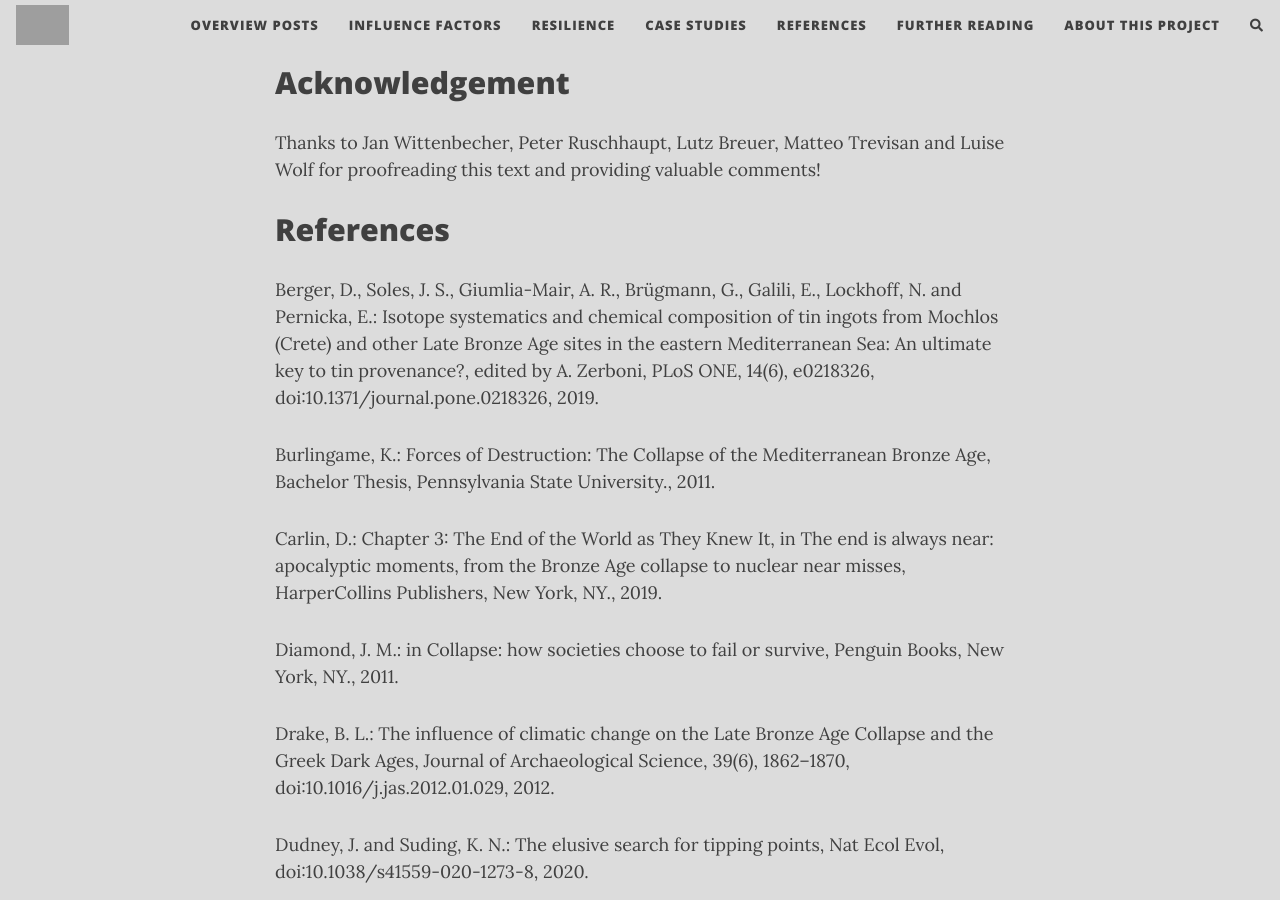
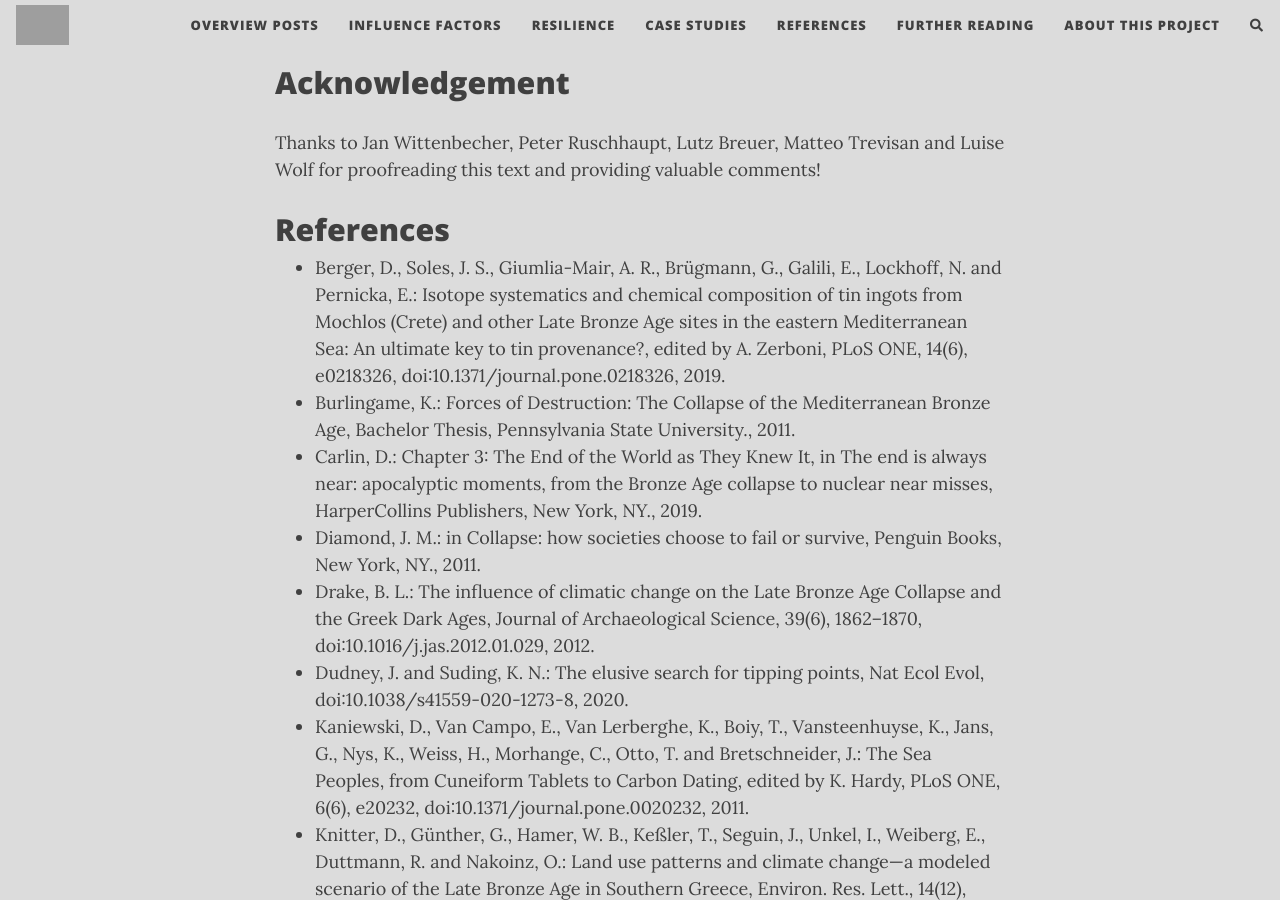
Before and after one commit to florianjehn/Societal_Collapse, a Jekyll site: the page built from _posts/2020-10-28-bronze_age.md, in a window 1280 px wide and 900 px high, scrolled down 5843 px. Built offline with Jekyll 4.4.1, drawn with Linux system fonts in a browser that asks for light colours; nearby versions of some CDN libraries; comment, search, counter and statistics services are not loaded; grey boxes are pictures that could not be loaded.

Commit message:
Updating reference list formatting

```diff
--- a/_posts/2020-10-28-bronze_age.md
+++ b/_posts/2020-10-28-bronze_age.md
@@ -47,34 +47,19 @@ Thanks to Jan Wittenbecher, Peter Ruschhaupt, Lutz Breuer, Matteo Trevisan and L
 
 # References
 
-Berger, D., Soles, J. S., Giumlia-Mair, A. R., Brügmann, G., Galili, E., Lockhoff, N. and Pernicka, E.: Isotope systematics and chemical composition of tin ingots from Mochlos (Crete) and other Late Bronze Age sites in the eastern Mediterranean Sea: An ultimate key to tin provenance?, edited by A. Zerboni, PLoS ONE, 14(6), e0218326, doi:10.1371/journal.pone.0218326, 2019.
-
-Burlingame, K.: Forces of Destruction: The Collapse of the Mediterranean Bronze Age, Bachelor Thesis, Pennsylvania State University., 2011.
-
-Carlin, D.: Chapter 3: The End of the World as They Knew It, in The end is always near: apocalyptic moments, from the Bronze Age collapse to nuclear near misses, HarperCollins Publishers, New York, NY., 2019.
-
-Diamond, J. M.: in Collapse: how societies choose to fail or survive, Penguin Books, New York, NY., 2011.
-
-Drake, B. L.: The influence of climatic change on the Late Bronze Age Collapse and the Greek Dark Ages, Journal of Archaeological Science, 39(6), 1862–1870, doi:10.1016/j.jas.2012.01.029, 2012.
-
-Dudney, J. and Suding, K. N.: The elusive search for tipping points, Nat Ecol Evol, doi:10.1038/s41559-020-1273-8, 2020.
-
-Kaniewski, D., Van Campo, E., Van Lerberghe, K., Boiy, T., Vansteenhuyse, K., Jans, G., Nys, K., Weiss, H., Morhange, C., Otto, T. and Bretschneider, J.: The Sea Peoples, from Cuneiform Tablets to Carbon Dating, edited by K. Hardy, PLoS ONE, 6(6), e20232, doi:10.1371/journal.pone.0020232, 2011.
-
-Knitter, D., Günther, G., Hamer, W. B., Keßler, T., Seguin, J., Unkel, I., Weiberg, E., Duttmann, R. and Nakoinz, O.: Land use patterns and climate change—a modeled scenario of the Late Bronze Age in Southern Greece, Environ. Res. Lett., 14(12), 125003, doi:10.1088/1748-9326/ab5126, 2019.
-
-Lenton, T. M., Rockström, J., Gaffney, O., Rahmstorf, S., Richardson, K., Steffen, W. and Schellnhuber, H. J.: Climate tipping points — too risky to bet against, Nature, 575(7784), 592–595, doi:10.1038/d41586-019-03595-0, 2019.
-
-Marinatos, S.: The Volcanic Destruction of Minoan Crete, Antiquity, 13(52), 425–439, doi:10.1017/S0003598X00028088, 1939.
-
-Nakassis, D., Parkinson, W. A. and Galaty, M. L.: Redistribution in Aegean Palatial Societies Redistributive Economies from a Theoretical and Cross-Cultural Perspective, American Journal of Archaeology, 115(2), 177–184, doi:10.3764/aja.115.2.177, 2011.
-
-Norrie, P.: How Disease Affected the End of the Bronze Age, in A History of Disease in Ancient Times: More Lethal than War, edited by P. Norrie, pp. 61–101, Springer International Publishing, Cham., 2016.
-
-Nur, A. and Cline, E. H.: Poseidon’s Horses: Plate Tectonics and Earthquake Storms in the Late Bronze Age Aegean and Eastern Mediterranean, Journal of Archaeological Science, 27(1), 43–63, doi:10.1006/jasc.1999.0431, 2000.
-
-Varberg, J., Kaul, F. and Gratuze, B.: Bronze Age Glass and Amber Evidence of Bronze Age long distance exchange, Adoranten, (2019), 5–29, 2020.
-
-Weiss, H.: The decline of Late Bronze Age civilization as a possible response to climatic change, Climatic Change, 4(2), 173–198, 1982.
-
-Yurko, F. J.: End of the Late Bronze Age and other crisis periods: a volcanic cause?, in Gold of praise: studies on ancient Egypt in honor of Edward F. Wente, edited by E. F. Wente, E. Teeter, and J. A. Larson, Oriental Institute of the University of Chicago, Chicago, Ill., 1999.
+* Berger, D., Soles, J. S., Giumlia-Mair, A. R., Brügmann, G., Galili, E., Lockhoff, N. and Pernicka, E.: Isotope systematics and chemical composition of tin ingots from Mochlos (Crete) and other Late Bronze Age sites in the eastern Mediterranean Sea: An ultimate key to tin provenance?, edited by A. Zerboni, PLoS ONE, 14(6), e0218326, doi:10.1371/journal.pone.0218326, 2019.
+* Burlingame, K.: Forces of Destruction: The Collapse of the Mediterranean Bronze Age, Bachelor Thesis, Pennsylvania State University., 2011.
+* Carlin, D.: Chapter 3: The End of the World as They Knew It, in The end is always near: apocalyptic moments, from the Bronze Age collapse to nuclear near misses, HarperCollins Publishers, New York, NY., 2019.
+* Diamond, J. M.: in Collapse: how societies choose to fail or survive, Penguin Books, New York, NY., 2011.
+* Drake, B. L.: The influence of climatic change on the Late Bronze Age Collapse and the Greek Dark Ages, Journal of Archaeological Science, 39(6), 1862–1870, doi:10.1016/j.jas.2012.01.029, 2012.
+* Dudney, J. and Suding, K. N.: The elusive search for tipping points, Nat Ecol Evol, doi:10.1038/s41559-020-1273-8, 2020.
+* Kaniewski, D., Van Campo, E., Van Lerberghe, K., Boiy, T., Vansteenhuyse, K., Jans, G., Nys, K., Weiss, H., Morhange, C., Otto, T. and Bretschneider, J.: The Sea Peoples, from Cuneiform Tablets to Carbon Dating, edited by K. Hardy, PLoS ONE, 6(6), e20232, doi:10.1371/journal.pone.0020232, 2011.
+* Knitter, D., Günther, G., Hamer, W. B., Keßler, T., Seguin, J., Unkel, I., Weiberg, E., Duttmann, R. and Nakoinz, O.: Land use patterns and climate change—a modeled scenario of the Late Bronze Age in Southern Greece, Environ. Res. Lett., 14(12), 125003, doi:10.1088/1748-9326/ab5126, 2019.
+* Lenton, T. M., Rockström, J., Gaffney, O., Rahmstorf, S., Richardson, K., Steffen, W. and Schellnhuber, H. J.: Climate tipping points — too risky to bet against, Nature, 575(7784), 592–595, doi:10.1038/d41586-019-03595-0, 2019.
+* Marinatos, S.: The Volcanic Destruction of Minoan Crete, Antiquity, 13(52), 425–439, doi:10.1017/S0003598X00028088, 1939.
+* Nakassis, D., Parkinson, W. A. and Galaty, M. L.: Redistribution in Aegean Palatial Societies Redistributive Economies from a Theoretical and Cross-Cultural Perspective, American Journal of Archaeology, 115(2), 177–184, doi:10.3764/aja.115.2.177, 2011.
+* Norrie, P.: How Disease Affected the End of the Bronze Age, in A History of Disease in Ancient Times: More Lethal than War, edited by P. Norrie, pp. 61–101, Springer International Publishing, Cham., 2016.
+* Nur, A. and Cline, E. H.: Poseidon’s Horses: Plate Tectonics and Earthquake Storms in the Late Bronze Age Aegean and Eastern Mediterranean, Journal of Archaeological Science, 27(1), 43–63, doi:10.1006/jasc.1999.0431, 2000.
+* Varberg, J., Kaul, F. and Gratuze, B.: Bronze Age Glass and Amber Evidence of Bronze Age long distance exchange, Adoranten, (2019), 5–29, 2020.
+* Weiss, H.: The decline of Late Bronze Age civilization as a possible response to climatic change, Climatic Change, 4(2), 173–198, 1982.
+* Yurko, F. J.: End of the Late Bronze Age and other crisis periods: a volcanic cause?, in Gold of praise: studies on ancient Egypt in honor of Edward F. Wente, edited by E. F. Wente, E. Teeter, and J. A. Larson, Oriental Institute of the University of Chicago, Chicago, Ill., 1999.
```
Also changed, not shown: _posts/2022-04-26-anthropocene.md (+4 -7 lines).
